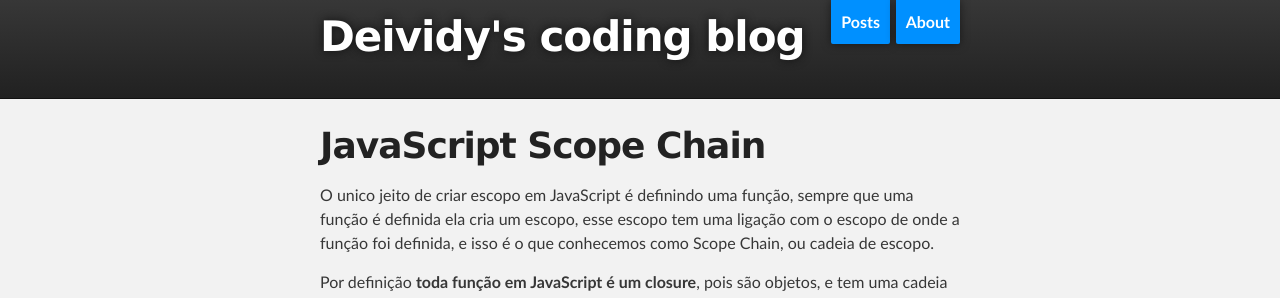
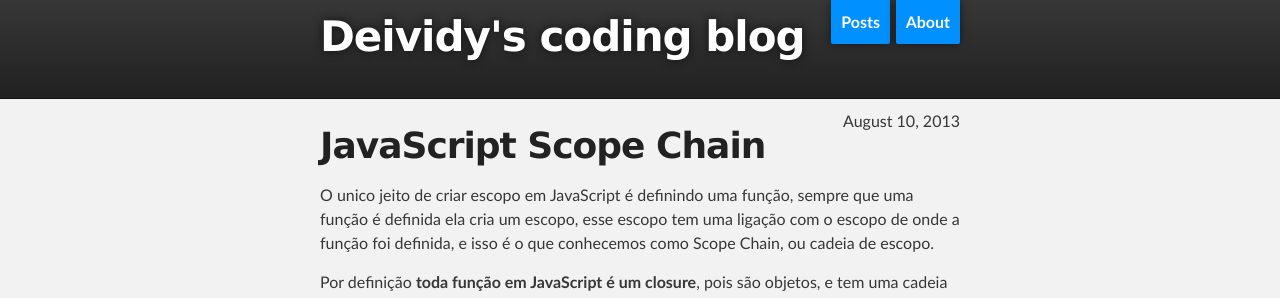
Before and after one commit to Deividy/deividy.github.io, a Jekyll site: the page built from _posts/2013-08-10-JavaScript-Scope-chain.md, in a window 1280 px wide. Shown: the top 298 px of the page. Built offline with Jekyll 4.4.1, drawn with Linux system fonts in a browser that asks for light colours; comment, search, counter and statistics services are not loaded.

Commit message:
Add date to post

```diff
--- a/_layouts/default.html
+++ b/_layouts/default.html
@@ -28,6 +28,9 @@
         <!-- MAIN CONTENT -->
         <div id="main_content_wrap" class="outer">
             <section id="main_content" class="inner">
+                {% if page.date %}
+                    <span class="post-date">{{ page.date | date: "%B %d, %Y" }}</span>
+                {% endif %}
                 {{ content }}
                 {% if page.comments %}
                 <p>&nbsp;</p>
```
